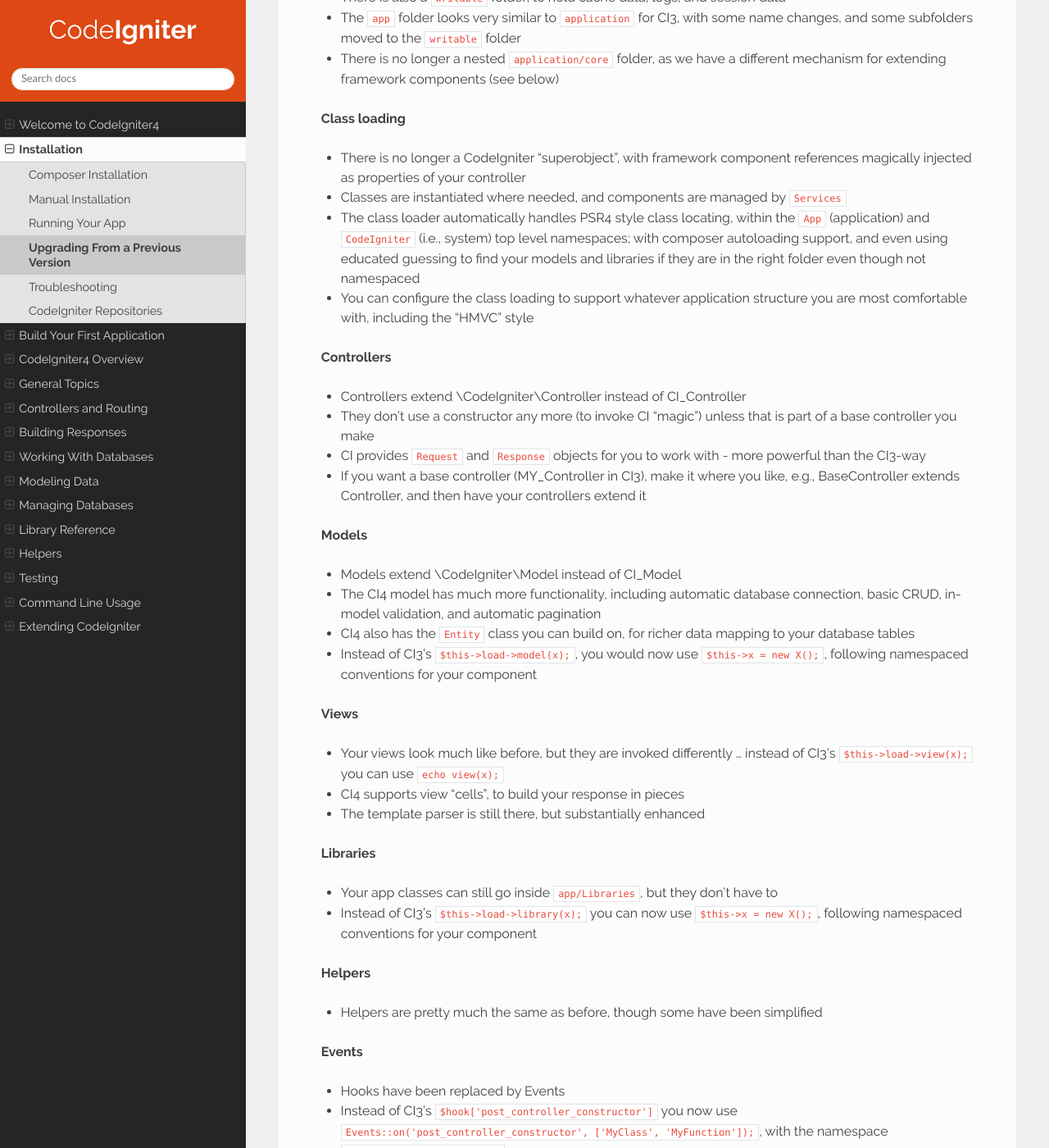
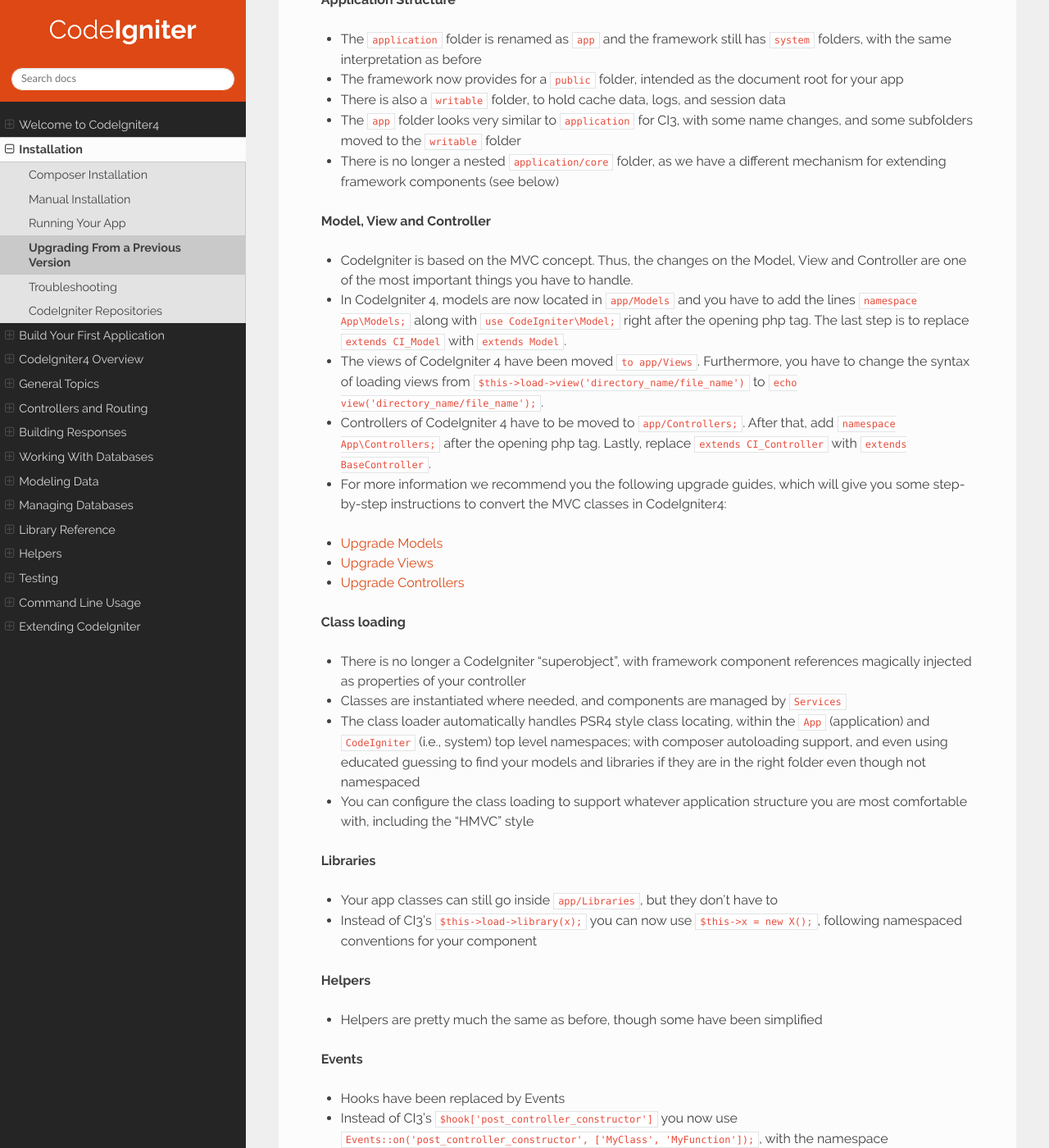
Before and after one commit to NEKOGET/ci4_user_guide_src, a Sphinx documentation site: the page built from source/installation/upgrade_4xx.rst, in a window 1280 px wide and 1400 px high, scrolled down 917 px. Shown: the whole window at 82% size. Built offline with Sphinx 7.4.7 and the Read the Docs theme 2.0.0, drawn with Linux system fonts in a browser that asks for light colours; some of the changed text lies outside the part shown.

Commit message:
Extended documentation for upgrading from CI3 to CI4

```diff
--- a/source/installation/upgrade_4xx.rst
+++ b/source/installation/upgrade_4xx.rst
@@ -16,11 +16,18 @@ of CodeIgniter 4 in a new project folder,
 and then convert and integrate your app components.
 We'll try to point out the most important considerations here.
 
-Not all of the CI3 libraries have been ported or rewritten for CI4!
-See the threads in the `CodeIgniter 4 Roadmap <https://forum.codeigniter.com/forum-33.html>`_
-subforum for an up-to-date list!
+To upgrade your project, we figured out two major tasks you have to work on.
+First of all, there are some general adjustments which are significant to every
+project and have to be handled. The second one are the libraries in which
+CodeIgniter is built up and contain some of the most important functions.
+These libraries operate separately from each other, so you have to look at
+them one by one.
 
 **Do read the user guide** before embarking on a project conversion!
+
+General Adjustments
+============================================================
+
 
 **Downloads**
 
@@ -46,6 +53,29 @@ subforum for an up-to-date list!
 - There is no longer a nested ``application/core`` folder, as we have
   a different mechanism for extending framework components (see below)
 
+**Model, View and Controller**
+
+- CodeIgniter is based on the MVC concept. Thus, the changes on the Model, View and Controller
+  are one of the most important things you have to handle.
+- In CodeIgniter 4, models are now located in ``app/Models`` and you have to add the lines
+  ``namespace App\Models;`` along with ``use CodeIgniter\Model;`` right after the opening php tag.
+  The last step is to replace ``extends CI_Model`` with ``extends Model``.
+- The views of CodeIgniter 4 have been moved ``to app/Views``. Furthermore, you have to change
+  the syntax of loading views from ``$this->load->view('directory_name/file_name')`` to
+  ``echo view('directory_name/file_name');``.
+- Controllers of CodeIgniter 4 have to be moved to ``app/Controllers;``. After that,
+  add ``namespace App\Controllers;`` after the opening php tag.
+  Lastly, replace ``extends CI_Controller`` with ``extends BaseController``.
+- For more information we recommend you the following upgrade guides, which will give
+  you some step-by-step instructions to convert the MVC classes in CodeIgniter4:
+
+.. toctree::
+    :titlesonly:
+
+    upgrade_models
+    upgrade_views
+    upgrade_controllers
+
 **Class loading**
 
 - There is no longer a CodeIgniter "superobject", with framework component
@@ -59,36 +89,6 @@ subforum for an up-to-date list!
   folder even though not namespaced
 - You can configure the class loading to support whatever application structure
   you are most comfortable with, including the "HMVC" style
-
-**Controllers**
-
-- Controllers extend \\CodeIgniter\\Controller instead of CI_Controller
-- They don't use a constructor any more (to invoke CI "magic") unless
-  that is part of a base controller you make
-- CI provides ``Request`` and ``Response`` objects for you to work with -
-  more powerful than the CI3-way
-- If you want a base controller (MY_Controller in CI3), make it
-  where you like, e.g., BaseController extends Controller, and then
-  have your controllers extend it
-
-**Models**
-
-- Models extend \\CodeIgniter\\Model instead of CI_Model
-- The CI4 model has much more functionality, including automatic
-  database connection, basic CRUD, in-model validation, and
-  automatic pagination
-- CI4 also has the ``Entity`` class you can build on, for
-  richer data mapping to your database tables
-- Instead of CI3's ``$this->load->model(x);``, you would now use
-  ``$this->x = new X();``, following namespaced conventions for your component
-
-**Views**
-
-- Your views look much like before, but they are invoked differently ...
-  instead of CI3's ``$this->load->view(x);`` you can use ``echo view(x);``
-- CI4 supports view "cells", to build your response in pieces
-- The template parser is still there, but substantially
-  enhanced
 
 **Libraries**
 
@@ -117,3 +117,30 @@ subforum for an up-to-date list!
 - Make any such classes where you like, and add appropriate
   service methods in ``app/Config/Services.php`` to load
   your components instead of the default ones
+
+Upgrading Libraries
+============================================================
+
+
+- Your app classes can still go inside ``app/Libraries``, but they don’t have to.
+- Instead of CI3’s ``$this->load->library(x);`` you can now use ``$this->x = new X();``,
+  following namespaced conventions for your component
+
+- Some libraries from CodeIgniter 3 no longer exists in Version 4. For all these
+  libraries, you have to find a new way to implement your functions. These
+  libraries are `Calendaring <http://codeigniter.com/userguide3/libraries/calendar.html>`_, `FTP <http://codeigniter.com/userguide3/libraries/ftp.html>`_, `Javascript <http://codeigniter.com/userguide3/libraries/javascript.html>`_, `Shopping Cart <http://codeigniter.com/userguide3/libraries/cart.html>`_, `Trackback <http://codeigniter.com/userguide3/libraries/trackback.html>`_,
+  `XML-RPC /-Server <http://codeigniter.com/userguide3/libraries/xmlrpc.html>`_, and `Zip Encoding <http://codeigniter.com/userguide3/libraries/zip.html>`_.
+
+- All the other libraries, which exist in both CodeIgniter versions, can be
+  upgraded with some adjustments. The most important and mostly used
+  libraries received an Upgrade Guide, which will help you with simple steps
+  and examples to adjust your code.
+
+.. toctree::
+    :titlesonly:
+
+    upgrade_migrations
+    upgrade_configuration
+
+.. note::
+    More upgrade guides coming soon
```
Also changed, not shown: source/installation/upgrade_configuration.rst (added, +57 -0 lines), source/installation/upgrade_controllers.rst (added, +65 -0 lines), source/installation/upgrade_migrations.rst (added, +119 -0 lines), source/installation/upgrade_models.rst (added, +73 -0 lines), source/installation/upgrade_views.rst (added, +78 -0 lines).
